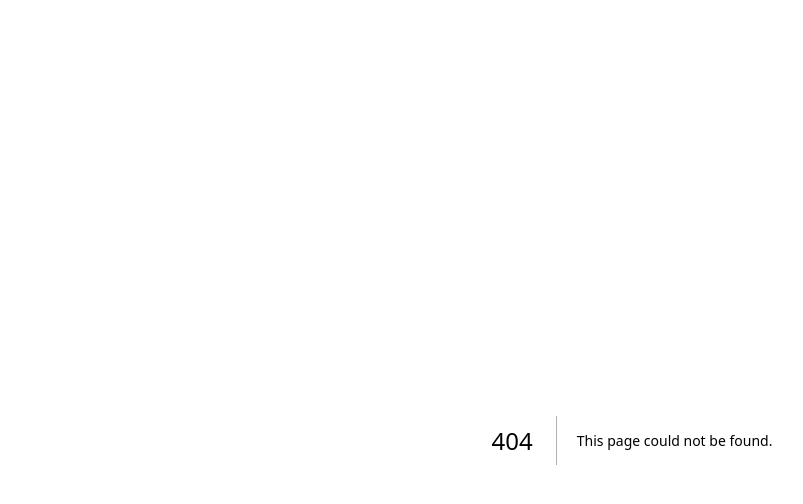
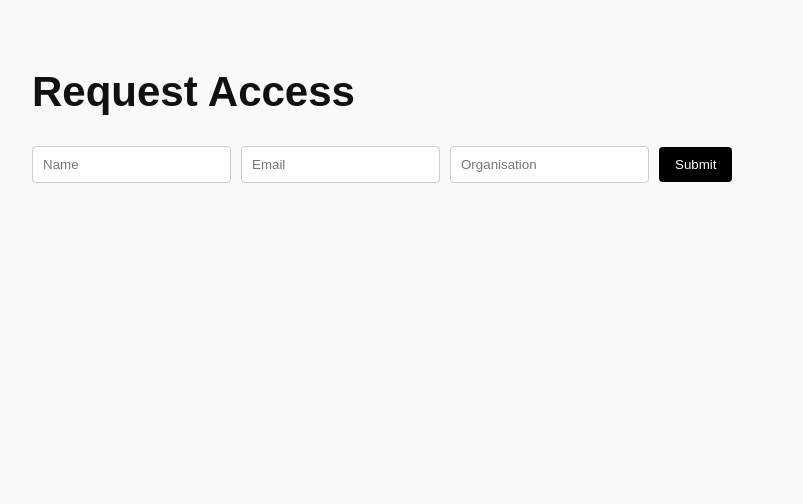
Before and after one commit to LaToucheai/responsibility-infrastructure, a Next.js app: page /request-access in a window 1280 px wide. Before the commit this address had no page. Shown: the top 504 px of the page, without its empty margins (8-811 px from the left). Built offline with nearby package versions, Linux system fonts and the light colour scheme.

Commit message:
feat: add request access page with form component

```diff
--- /dev/null
+++ b/app/request-access/page.tsx
@@ -0,0 +1,10 @@
+import RequestAccessForm from "@/app/components/RequestAccessForm"
+
+export default function Page() {
+  return (
+    <div>
+      <h1>Request Access</h1>
+      <RequestAccessForm />
+    </div>
+  )
+}
```
